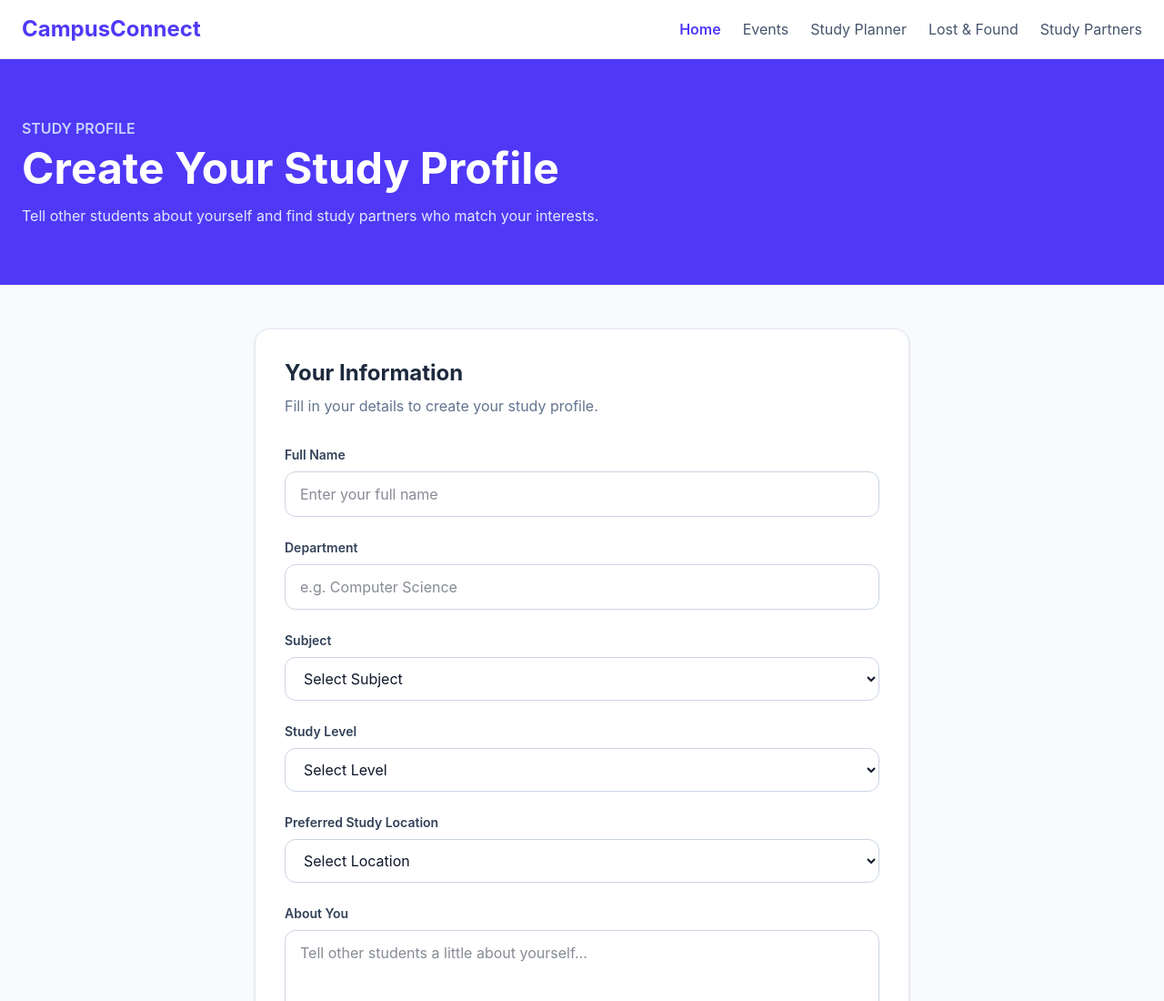
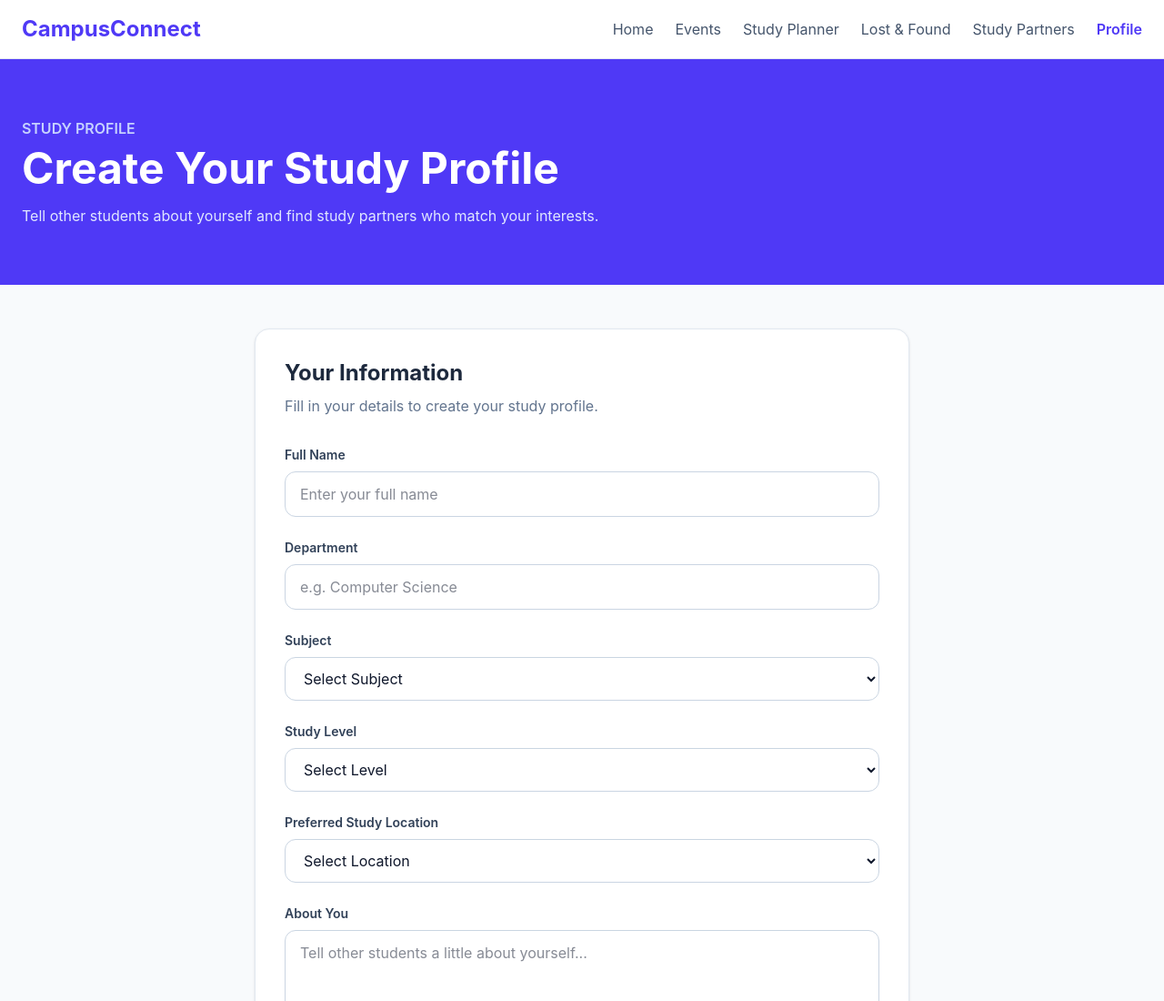
Before and after one commit to hafizburhanmajid-cell/CAMPUSCONNECT1, a website: page profile.html in a window 1280 px wide. Shown: the top 1100 px of the page at 91% size. Drawn offline with Linux system fonts and the light colour scheme.

Commit message:
initial commit

```diff
--- a/profile.html
+++ b/profile.html
@@ -28,7 +28,7 @@
             <div class="hidden md:flex items-center gap-6">
 
                 <a href="index.html"
-                    class="text-indigo-600 font-semibold">
+                    class="text-slate-600 hover:text-indigo-600 transition-colors">
                     Home
                 </a>
 
@@ -50,6 +50,11 @@
                 <a href="study-partners.html"
                     class="text-slate-600 hover:text-indigo-600 transition-colors">
                     Study Partners
+                </a>
+
+                <a href="profile.html"
+                    class="text-indigo-600 font-semibold">
+                    Profile
                 </a>
 
             </div>
@@ -80,7 +85,7 @@
             </a>
 
             <a href="events.html"
-                class="text-indigo-600 font-semibold">
+                class="text-slate-600 hover:text-indigo-600">
                 Events
             </a>
 
@@ -99,10 +104,14 @@
                 Study Partners
             </a>
 
+              <a href="profile.html"
+                class="text-indigo-600 font-semibold">
+                Profile
+            </a>
+
         </div>
 
     </div>
-        </div>
 
     </nav>
 
```
Also changed, not shown: events.html (+10 -0 lines), index.html (+11 -2 lines), lost-found.html (+10 -0 lines), planner.html (+10 -1 lines), study-partners.html (+10 -1 lines).
